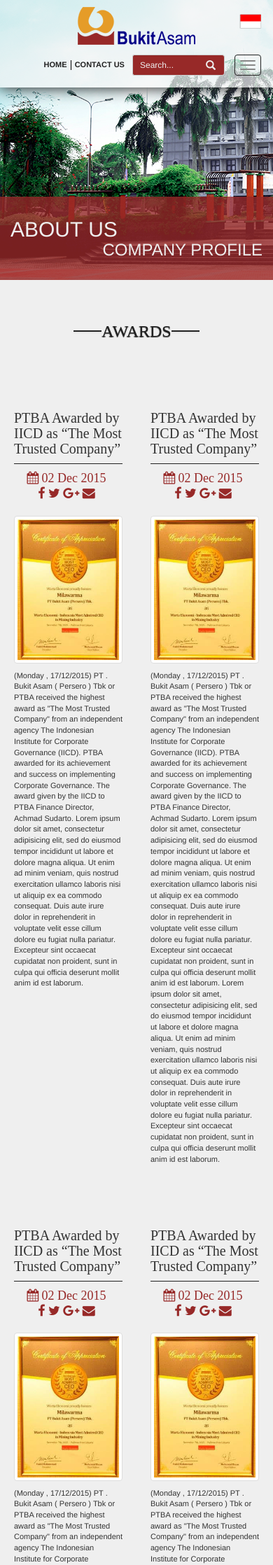
After one commit to baydiwo/ptba, a PHP site: page /award_bak.php in a window 390 px wide. The commit adds this page. Shown: the top 2236 px of the page at 70% size. Run offline with PHP 8.4, Linux system fonts and the light colour scheme; some libraries are stand-ins or nearby versions; some web fonts are replaced.

Commit message:
1. Slider di mobile belum full (yang skrg full page). Untuk di desktop tp full bay. 2. Pagination kurang cssnya. (tinggal add class di file css-nya .curpage) 3. Untuk yang ada garisnya di mobile keliatan numpuk (contohnya di halaman About CSR) 4. Halaman Award masih belum rapi. (kurang clearfix di looping) 5. Logo ketika diklik menuju ke section ilang (yang kemarin gw videoin) sm pas mobile mode landscape msh belum rapi logo diatasnya.

```diff
--- a/award.php
+++ b/award.php
@@ -81,6 +81,8 @@
                         </div>
                     </div>
                 </div>
+                <!-- clearfix after two award div to make the grid tidy-->
+                <div class="clearfix"></div>
 
                 <div class="col-sm-6 col-xs-12">
                     <div class="awards-box">
@@ -135,6 +137,8 @@
                         </div>
                     </div>
                 </div>
+                <!-- clearfix after two award div to make the grid tidy-->
+                <div class="clearfix"></div>
 
                 <div class="col-sm-6 col-xs-12">
                     <div class="awards-box">
--- /dev/null
+++ b/award_bak.php
@@ -0,0 +1,225 @@
+<?php include"inc/head.php" ?>
+
+    <header>
+        <?php include "inc/logo-nav.php" ?>
+        <!-- end of row logo nav -->
+            <section>
+                <div class="article-header">
+                    <img src="img/header-about-us.jpg" height="400" width="1280" class="img-responsive">
+                    <div class="mobile-image" style="background:url(img/header-about-us.jpg);"></div>
+                    <div class="caption">
+                        <div class="container">
+                            <div class="row">
+                                <div class="col-lg-6"><h1>about us</h1></div>
+                                <div class="col-lg-6"><h2 class="pull-right">company profile</h2></div>
+                            </div>
+                        </div>
+                    </div>
+                </div>
+            </section>
+    </header>
+
+    <article class="article">
+        <div class="container">
+            <div class="row awards">
+                <div class="col-xs-12">
+                    <div class="title" id="Award">
+                         <h2><span>Awards</span></h2>
+                     </div>
+                </div>
+                <ul class="list-award list-unstyled">
+                    <li>
+                        <div class="awards-box">
+                            <h3>PTBA Awarded by IICD as “The Most Trusted Company”</h3>
+                            <div class="date-share">
+                                <ul class="list-unstyled list-inline">
+                                    <li><i class="fa fa-calendar"></i> <span class="date">02 Dec 2015</span></li>
+                                    <li>
+                                        <a href=""><i class="fa fa-facebook"></i></a>
+                                        <a href=""><i class="fa fa-twitter"></i></a>
+                                        <a href=""><i class="fa fa-google-plus"></i></a>
+                                        <a href=""><i class="fa fa-envelope"></i></a>
+                                    </li>
+                                </ul>
+                            </div>
+                            <div class="row">
+                                <div class="col-xs-12">
+                                    <div class="thumb">
+                                        <p><img src="img/award.jpg" height="355" width="256" class="img-responsive img-thumbnail pull-left">
+                                        (Monday , 17/12/2015) PT . Bukit Asam ( Persero ) Tbk or PTBA received the highest award as "The Most Trusted Company" from an independent agency The Indonesian Institute for Corporate Governance (IICD). PTBA awarded for its achievement and success on implementing Corporate Governance. The award given by the IICD to PTBA Finance Director, Achmad Sudarto. Lorem ipsum dolor sit amet, consectetur adipisicing elit, sed do eiusmod
+                                        tempor incididunt ut labore et dolore magna aliqua. Ut enim ad minim veniam,
+                                        quis nostrud exercitation ullamco laboris nisi ut aliquip ex ea commodo
+                                        consequat. Duis aute irure dolor in reprehenderit in voluptate velit esse
+                                        cillum dolore eu fugiat nulla pariatur. Excepteur sint occaecat cupidatat non
+                                        proident, sunt in culpa qui officia deserunt mollit anim id est laborum.</p>
+                                    </div>
+                                </div>
+                            </div>
+                        </div>
+                    </li>
+                    <li>
+                        <div class="awards-box">
+                            <h3>PTBA Awarded by IICD as “The Most Trusted Company”</h3>
+                            <div class="date-share">
+                                <ul class="list-unstyled list-inline">
+                                    <li><i class="fa fa-calendar"></i> <span class="date">02 Dec 2015</span></li>
+                                    <li>
+                                        <a href=""><i class="fa fa-facebook"></i></a>
+                                        <a href=""><i class="fa fa-twitter"></i></a>
+                                        <a href=""><i class="fa fa-google-plus"></i></a>
+                                        <a href=""><i class="fa fa-envelope"></i></a>
+                                    </li>
+                                </ul>
+                            </div>
+                            <div class="row">
+                                <div class="col-xs-12">
+                                    <div class="thumb">
+                                        <p><img src="img/award.jpg" height="355" width="256" class="img-responsive img-thumbnail pull-left">
+                                        (Monday , 17/12/2015) PT . Bukit Asam ( Persero ) Tbk or PTBA received the highest award as "The Most Trusted Company" from an independent agency The Indonesian Institute for Corporate Governance (IICD). PTBA awarded for its achievement and success on implementing Corporate Governance. The award given by the IICD to PTBA Finance Director, Achmad Sudarto. Lorem ipsum dolor sit amet, consectetur adipisicing elit, sed do eiusmod
+                                        tempor incididunt ut labore et dolore magna aliqua. Ut enim ad minim veniam,
+                                        quis nostrud exercitation ullamco laboris nisi ut aliquip ex ea commodo
+                                        consequat. Duis aute irure dolor in reprehenderit in voluptate velit esse
+                                        cillum dolore eu fugiat nulla pariatur. Excepteur sint occaecat cupidatat non
+                                        proident, sunt in culpa qui officia deserunt mollit anim id est laborum. Lorem ipsum dolor sit amet, consectetur adipisicing elit, sed do eiusmod
+                                        tempor incididunt ut labore et dolore magna aliqua. Ut enim ad minim veniam,
+                                        quis nostrud exercitation ullamco laboris nisi ut aliquip ex ea commodo
+                                        consequat. Duis aute irure dolor in reprehenderit in voluptate velit esse
+                                        cillum dolore eu fugiat nulla pariatur. Excepteur sint occaecat cupidatat non
+                                        proident, sunt in culpa qui officia deserunt mollit anim id est laborum.</p>
+                                    </div>
+                                </div>
+                            </div>
+                        </div>
+                    </li>
+                    <li>
+                        <div class="awards-box">
+                            <h3>PTBA Awarded by IICD as “The Most Trusted Company”</h3>
+                            <div class="date-share">
+                                <ul class="list-unstyled list-inline">
+                                    <li><i class="fa fa-calendar"></i> <span class="date">02 Dec 2015</span></li>
+                                    <li>
+                                        <a href=""><i class="fa fa-facebook"></i></a>
+                                        <a href=""><i class="fa fa-twitter"></i></a>
+                                        <a href=""><i class="fa fa-google-plus"></i></a>
+                                        <a href=""><i class="fa fa-envelope"></i></a>
+                                    </li>
+                                </ul>
+                            </div>
+                            <div class="row">
+                                <div class="col-xs-12">
+                                    <div class="thumb">
+                                        <p><img src="img/award.jpg" height="355" width="256" class="img-responsive img-thumbnail pull-left">
+                                        (Monday , 17/12/2015) PT . Bukit Asam ( Persero ) Tbk or PTBA received the highest award as "The Most Trusted Company" from an independent agency The Indonesian Institute for Corporate Governance (IICD). PTBA awarded for its achievement and success on implementing Corporate Governance. The award given by the IICD to PTBA Finance Director, Achmad Sudarto. Lorem ipsum dolor sit amet, consectetur adipisicing elit, sed do eiusmod
+                                        tempor incididunt ut labore et dolore magna aliqua. Ut enim ad minim veniam,
+                                        quis nostrud exercitation ullamco laboris nisi ut aliquip ex ea commodo
+                                        consequat. Duis aute irure dolor in reprehenderit in voluptate velit esse
+                                        cillum dolore eu fugiat nulla pariatur. Excepteur sint occaecat cupidatat non
+                                        proident, sunt in culpa qui officia deserunt mollit anim id est laborum. Lorem ipsum dolor sit amet, consectetur adipisicing elit, sed do eiusmod
+                                        tempor incididunt ut labore et dolore magna aliqua. Ut enim ad minim veniam,
+                                        quis nostrud exercitation ullamco laboris nisi ut aliquip ex ea commodo
+                                        consequat. Duis aute irure dolor in reprehenderit in voluptate velit esse
+                                        cillum dolore eu fugiat nulla pariatur. Excepteur sint occaecat cupidatat non
+                                        proident, sunt in culpa qui officia deserunt mollit anim id est laborum.</p>
+                                    </div>
+                                </div>
+                            </div>
+                        </div>
+                    </li>
+                    <li>
+                        <div class="awards-box">
+                            <h3>PTBA Awarded by IICD as “The Most Trusted Company”</h3>
+                            <div class="date-share">
+                                <ul class="list-unstyled list-inline">
+                                    <li><i class="fa fa-calendar"></i> <span class="date">02 Dec 2015</span></li>
+                                    <li>
+                                        <a href=""><i class="fa fa-facebook"></i></a>
+                                        <a href=""><i class="fa fa-twitter"></i></a>
+                                        <a href=""><i class="fa fa-google-plus"></i></a>
+                                        <a href=""><i class="fa fa-envelope"></i></a>
+                                    </li>
+                                </ul>
+                            </div>
+                            <div class="row">
+                                <div class="col-xs-12">
+                                    <div class="thumb">
+                                        <p><img src="img/award.jpg" height="355" width="256" class="img-responsive img-thumbnail pull-left">
+                                        (Monday , 17/12/2015) PT . Bukit Asam ( Persero ) Tbk or PTBA received the highest award as "The Most Trusted Company" from an independent agency The Indonesian Institute for Corporate Governance (IICD). PTBA awarded for its achievement and success on implem</p>
+                                    </div>
+                                </div>
+                            </div>
+                        </div>
+                    </li>
+                    <li>
+                        <div class="awards-box">
+                            <h3>PTBA Awarded by IICD as “The Most Trusted Company”</h3>
+                            <div class="date-share">
+                                <ul class="list-unstyled list-inline">
+                                    <li><i class="fa fa-calendar"></i> <span class="date">02 Dec 2015</span></li>
+                                    <li>
+                                        <a href=""><i class="fa fa-facebook"></i></a>
+                                        <a href=""><i class="fa fa-twitter"></i></a>
+                                        <a href=""><i class="fa fa-google-plus"></i></a>
+                                        <a href=""><i class="fa fa-envelope"></i></a>
+                                    </li>
+                                </ul>
+                            </div>
+                            <div class="row">
+                                <div class="col-xs-12">
+                                    <div class="thumb">
+                                        <p><img src="img/award.jpg" height="355" width="256" class="img-responsive img-thumbnail pull-left">
+                                        (Monday , 17/12/2015) PT . Bukit Asam ( Persero ) Tbk or PTBA received the highest award as "The Most Trusted Company" from an independent agency The Indonesian Institute for Corporate Governance (IICD). PTBA awarded for its achievement and success on implementing Corporate Governance. The award given by the IICD to PTBA Finance Director, Achmad Sudarto. Lorem ipsum dolor sit amet, consectetur adipisicing elit, sed do eiusmod
+                                        tempor incididunt ut labore et dolore magna aliqua. Ut enim ad minim veniam,
+                                        quis nostrud exercitation ullamco laboris nisi ut aliquip ex ea commodo
+                                        consequat. Duis aute irure dolor in reprehenderit in voluptate velit esse
+                                        cillum dolore eu fugiat nulla pariatur. Excepteur sint occaecat cupidatat non
+                                        proident, sunt in culpa qui officia deserunt mollit anim id est laborum. Lorem ipsum dolor sit amet, consectetur adipisicing elit, sed do eiusmod
+                                        tempor incididunt ut labore et dolore magna aliqua. Ut enim ad minim veniam,
+                                        quis nostrud exercitation ullamco laboris nisi ut aliquip ex ea commodo
+                                        consequat. Duis aute irure dolor in reprehenderit in voluptate velit esse
+                                        cillum dolore eu fugiat nulla pariatur. Excepteur sint occaecat cupidatat non
+                                        proident, sunt in culpa qui officia deserunt mollit anim id est laborum.</p>
+                                    </div>
+                                </div>
+                            </div>
+                        </div>
+                    </li>
+                    <li>
+                        <div class="awards-box">
+                            <h3>PTBA Awarded by IICD as “The Most Trusted Company”</h3>
+                            <div class="date-share">
+                                <ul class="list-unstyled list-inline">
+                                    <li><i class="fa fa-calendar"></i> <span class="date">02 Dec 2015</span></li>
+                                    <li>
+                                        <a href=""><i class="fa fa-facebook"></i></a>
+                                        <a href=""><i class="fa fa-twitter"></i></a>
+                                        <a href=""><i class="fa fa-google-plus"></i></a>
+                                        <a href=""><i class="fa fa-envelope"></i></a>
+                                    </li>
+                                </ul>
+                            </div>
+                            <div class="row">
+                                <div class="col-xs-12">
+                                    <div class="thumb">
+                                        <p><img src="img/award.jpg" height="355" width="256" class="img-responsive img-thumbnail pull-left">
+                                        (Monday , 17/12/2015) PT . Bukit Asam ( Persero ) Tbk or PTBA received the highest award as "The Most Trusted Company" from an independent agency The Indonesian Institute for Corporate Governance (IICD). PTBA awarded for its achievement and success on implementing Corporate Governance. The award given by the IICD to PTBA Finance Director, Achmad Sudarto. Lorem ipsum dolor sit amet, consectetur adipisicing elit, sed do eiusmod
+                                        tempor incididunt ut labore et dolore magna aliqua. Ut enim ad minim veniam,
+                                        quis nostrud exercitation ullamco laboris nisi ut aliquip ex ea commodo
+                                        consequat. Duis aute irure dolor in reprehenderit in voluptate velit esse
+                                        cillum dolore eu fugiat nulla pariatur. Excepteur sint occaecat cupidatat non
+                                        proident, sunt in culpa qui officia deserunt mollit anim id est laborum. Lorem ipsum dolor sit amet, consectetur adipisicing elit, sed do eiusmod
+                                        tempor incididunt ut labore et dolore magna aliqua. Ut enim ad minim veniam,
+                                        quis nostrud exercitation ullamco laboris nisi ut aliquip ex ea commodo
+                                        consequat. Duis aute irure dolor in reprehenderit in voluptate velit esse
+                                        cillum dolore eu fugiat nulla pariatur. Excepteur sint occaecat cupidatat non
+                                        proident, sunt in culpa qui officia deserunt mollit anim id est laborum.</p>
+                                    </div>
+                                </div>
+                            </div>
+                        </div>
+                    </li>
+                </div>
+            </div>
+        </div>
+    </article>
+
+    <?php include "inc/footer.php"; ?>
--- a/css/media.less
+++ b/css/media.less
@@ -16,6 +16,12 @@
 @arimo : 'Arimo', sans-serif;
 @poly : 'Poly', serif;
 @white: #efefef;
+
+@media (min-width: @screen-lg-min) {
+    header #slide1 {
+        background-size: cover;
+    }
+}
 
 @media (max-width: @screen-xs-max) {
 
@@ -322,6 +328,14 @@
                 }
             }
         }
+
+        h3.double-word span::after {
+            display:none;
+        }
+
+        .title h2 span {
+            padding:0;
+        }
     }//article
 
 }
--- a/css/style.less
+++ b/css/style.less
@@ -1689,6 +1689,20 @@
     }
 
     .awards {
+        ul.list-award {
+            > li {
+                width: 50%;
+                padding:20px;
+                float:left;
+                .box-sizing(border-box);
+                min-height: 700px;
+                clear:right;
+
+                .img-thumbnail {
+                    margin: 0 10px 10px 0;
+                }
+            }
+        }
         .awards-box {
             margin:20px 0;
             h3 {
--- a/inc/logo-nav.php
+++ b/inc/logo-nav.php
@@ -2,7 +2,7 @@
     <div class="container">
         <div class="row">
             <div class="col-lg-3 col-xs-12 col-sm-4">
-                <div class="logo wow fadeIn">
+                <div class="logo">
                     <a href="#" title="PT Bukit Asam"><img src="img/logo.png" alt="PT Bukit Asam" class="img-responsive"></a>
                     <a class="lang mobile"><img src="img/id.png" height="22" width="32" alt="Indonesian" class="img-responsive"></a>
                 </div>
```
Also changed, not shown: css/media.css, css/style.css, 1 other file.
